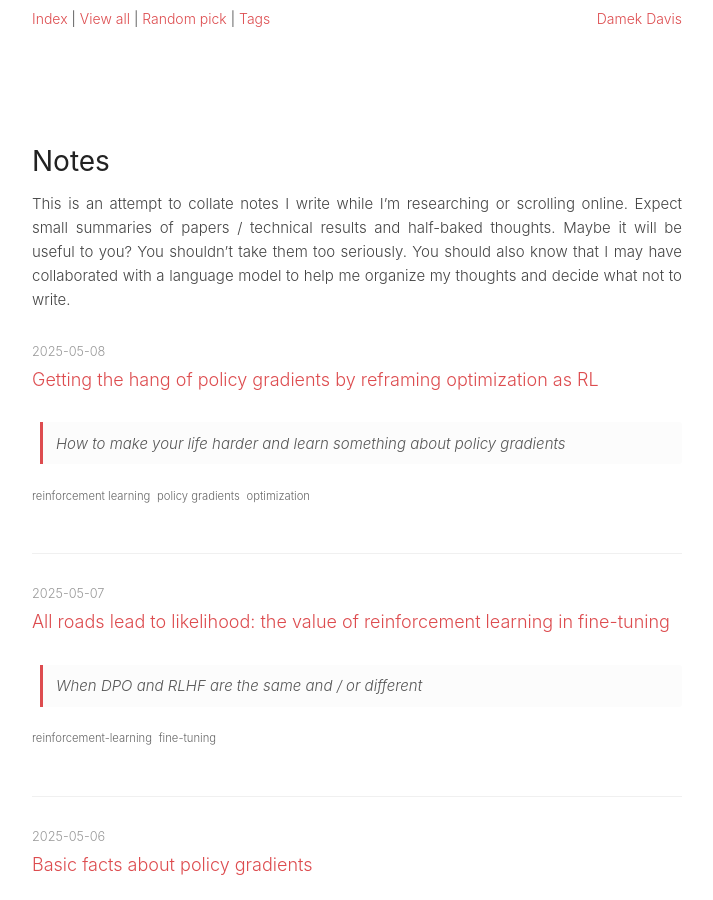
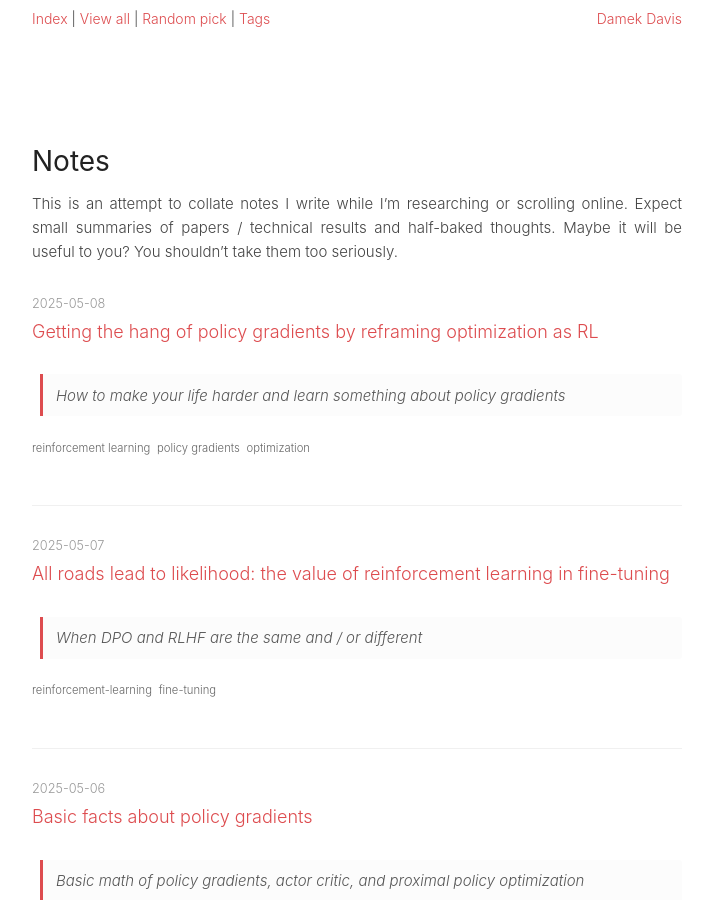
Before and after one commit to damek/damek.github.io, a Jekyll site: the page built from random.md, in a window 1280 px wide and 900 px high. Shown: the whole window, without its empty margins (283-996 px from the left). Built offline with Jekyll 4.4.1, drawn with Linux system fonts in a browser that asks for light colours.

Commit message:
Refactor introduction in random.md for improved clarity; remove mention of collaboration with a language model.

```diff
--- a/random.md
+++ b/random.md
@@ -7,7 +7,7 @@ permalink: /random/
 # Notes
 
 
-This is an attempt to collate notes I write while I'm researching or scrolling online. Expect small summaries of papers / technical results and half-baked thoughts. Maybe it will be useful to you? You shouldn't take them too seriously. You should also know that I may have collaborated with a language model to help me organize my thoughts and decide what not to write.
+This is an attempt to collate notes I write while I'm researching or scrolling online. Expect small summaries of papers / technical results and half-baked thoughts. Maybe it will be useful to you? You shouldn't take them too seriously.
 
 {% assign updated_notes = site.random
      | where_exp:"d","d.updated"
```
